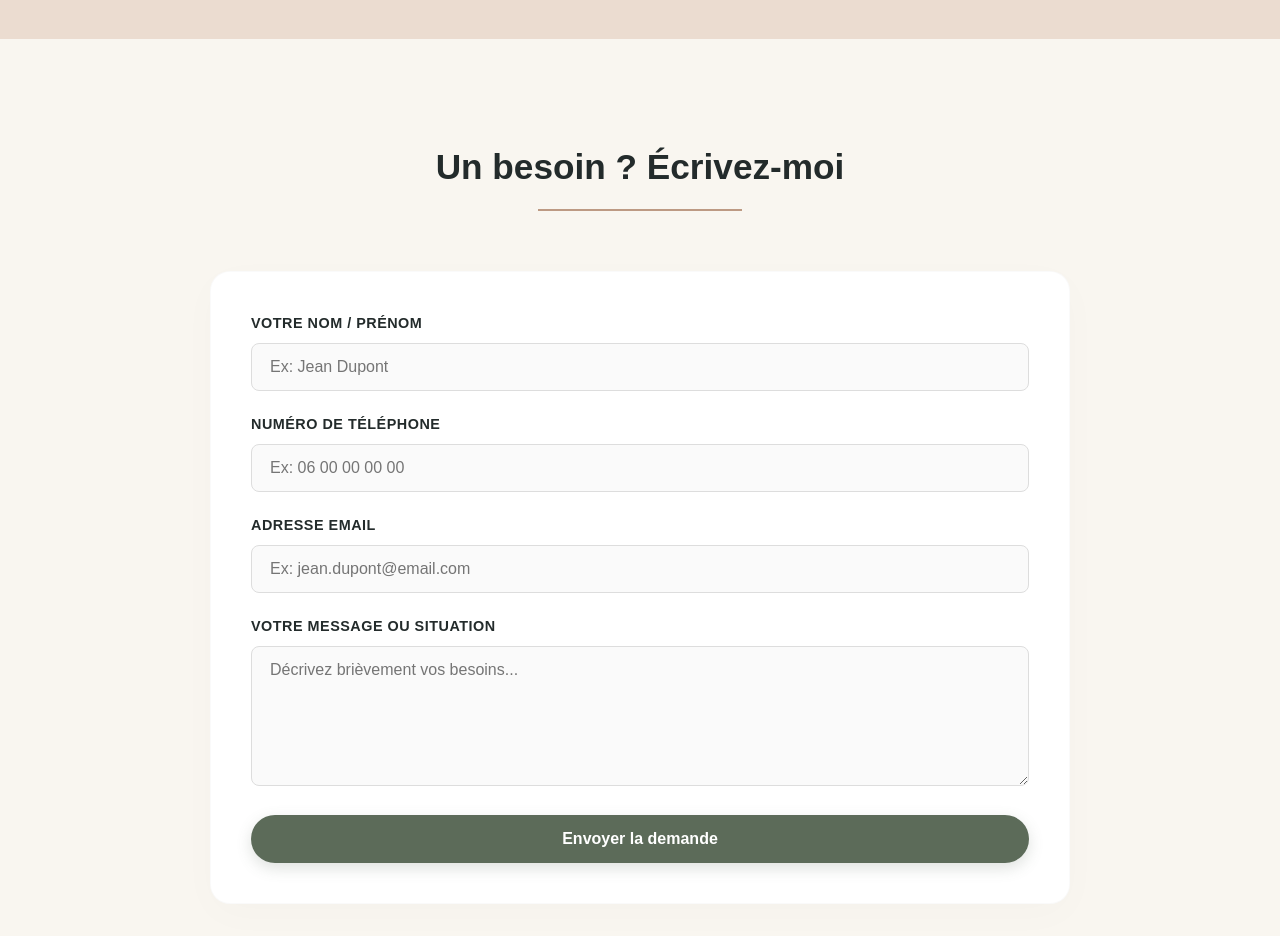
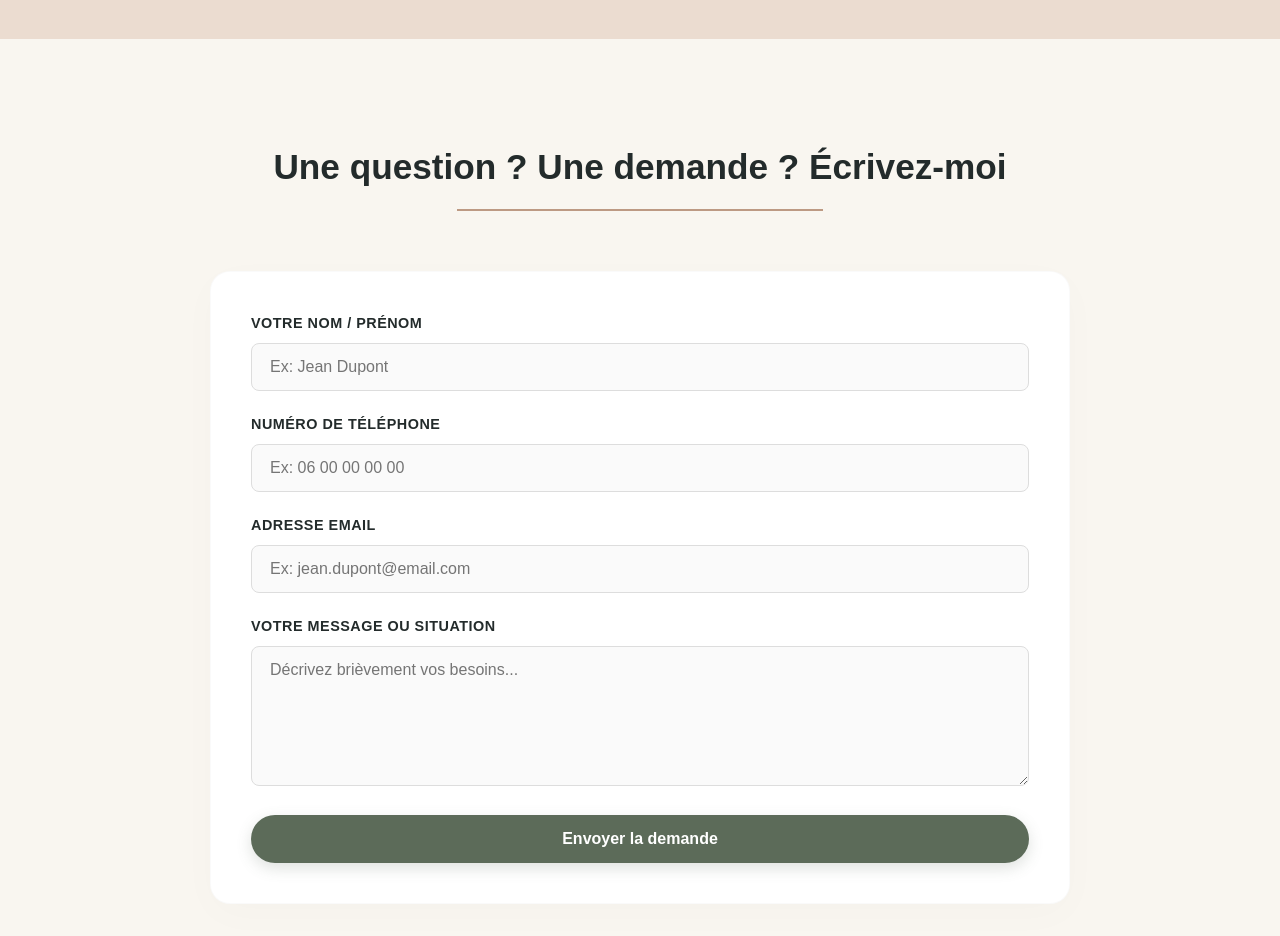
Before and after one commit to tentensee/LaVoyageuseDeVie, a React (Vite) app: page / in a window 1280 px wide. Shown: the part 4100-5036 px from the top of the page. Built offline with nearby package versions, Linux system fonts and the light colour scheme.

Commit message:
Update contact header message for clarity

```diff
--- a/src/components/Contact.jsx
+++ b/src/components/Contact.jsx
@@ -42,7 +42,7 @@ export default function Contact() {
   return (
     <section className="contact-section" id="contact">
       <div className="section-header">
-        <h2>Un besoin ? Écrivez-moi</h2>
+        <h2>Une question ? Une demande ? Écrivez-moi</h2>
       </div>
 
       {isSubmitted && (
```
